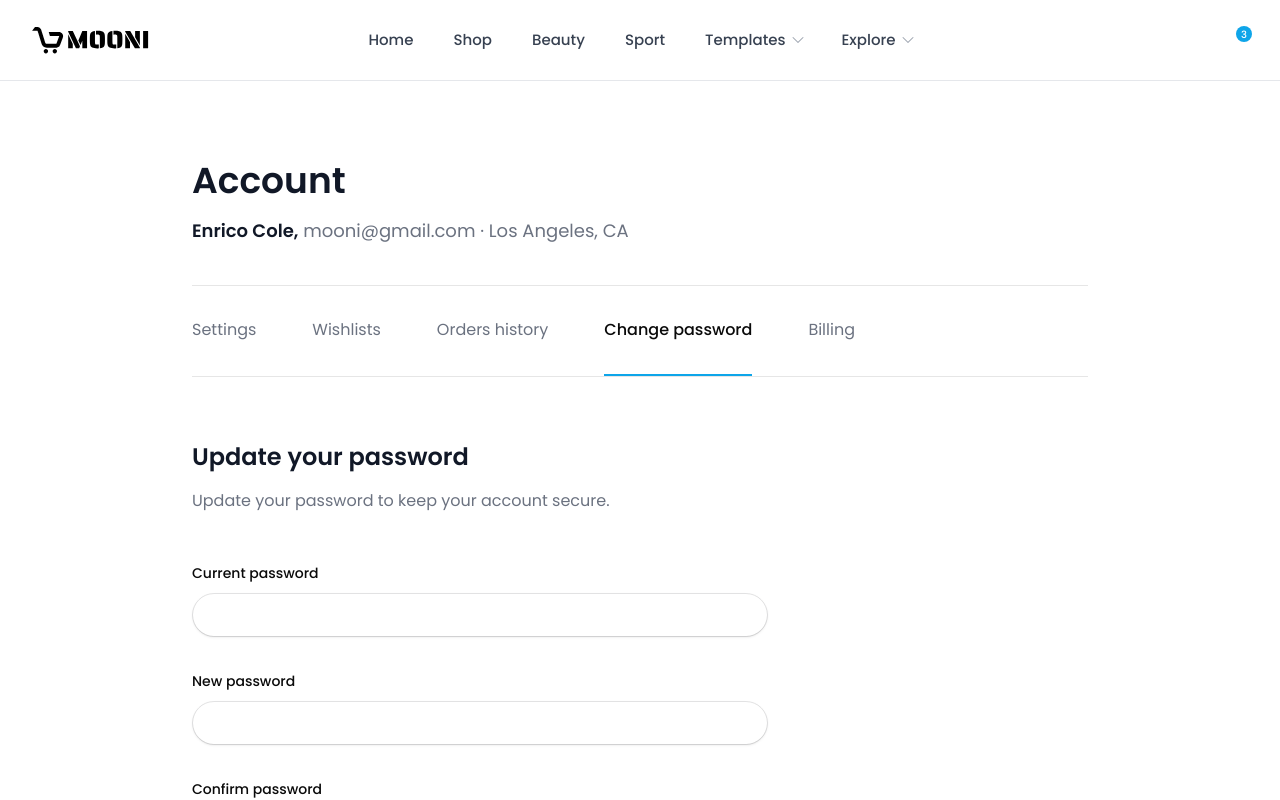
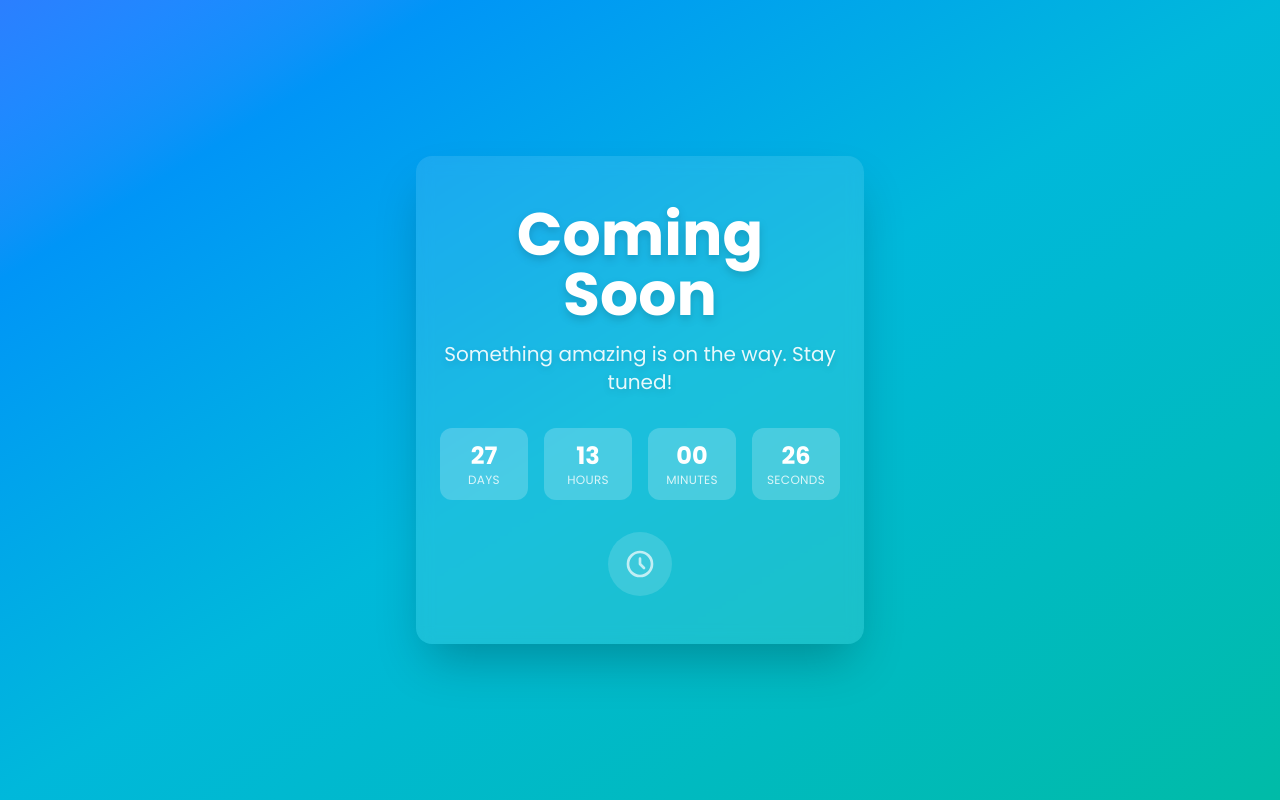
Before and after one commit to Anindoroyapu/4001-nx-mooni, a Next.js app: page /account-password in a window 1280 px wide. Shown: the top 800 px of the page. Built offline with nearby package versions, Linux system fonts and the light colour scheme; some icons are missing.

Commit message:
Implement countdown timer in RootLayout and refactor useCountDownTime hook for target date calculation

```diff
--- a/src/app/layout.tsx
+++ b/src/app/layout.tsx
@@ -1,8 +1,11 @@
+'use client'
 import Aside from '@/components/aside'
 import '@/styles/tailwind.css'
 import { Metadata } from 'next'
 import { Poppins } from 'next/font/google'
 import GlobalClient from './GlobalClient'
+import useCountDownTime from '@/hooks/useCountDownTime'
+import { useEffect, useState } from 'react'
 
 const poppins = Poppins({
   subsets: ['latin'],
@@ -10,22 +13,101 @@ const poppins = Poppins({
   weight: ['300', '400', '500', '600', '700'],
 })
 
-export const metadata: Metadata = {
-  title: {
-    template: '%s - Mooni',
-    default: 'Mooni',
-  },
-  description:
-    'Mooni is a modern and elegant template for Next.js, Tailwind CSS, and TypeScript. It is designed to be simple and easy to use, with a focus on performance and accessibility.',
-  keywords: ['Next.js', 'Tailwind CSS', 'TypeScript', 'Mooni', 'Headless UI', 'Fashion', 'E-commerce'],
-}
+// export const metadata: Metadata = {
+//   title: {
+//     template: '%s - Mooni',
+//     default: 'Mooni',
+//   },
+//   description:
+//     'Mooni is a modern and elegant template for Next.js, Tailwind CSS, and TypeScript. It is designed to be simple and easy to use, with a focus on performance and accessibility.',
+//   keywords: ['Next.js', 'Tailwind CSS', 'TypeScript', 'Mooni', 'Headless UI', 'Fashion', 'E-commerce'],
+// }
 
 export default function RootLayout({ children }: { children: React.ReactNode }) {
+  const targetDate = new Date("2026-01-15T00:00:00").getTime();
+
+  const calculateTimeLeft = () => {
+    const now = new Date().getTime();
+    const difference = targetDate - now;
+    if (difference <= 0) {
+      return null;
+    }
+
+    return {
+      days: Math.floor(difference / (1000 * 60 * 60 * 24)),
+      hours: Math.floor((difference / (1000 * 60 * 60)) % 24),
+      minutes: Math.floor((difference / (1000 * 60)) % 60),
+      seconds: Math.floor((difference / 1000) % 60),
+    };
+  };
+
+  const [timeLeft, setTimeLeft] = useState(calculateTimeLeft());
+
+  useEffect(() => {
+    const timer = setInterval(() => {
+      setTimeLeft(calculateTimeLeft());
+    }, 1000);
+
+    return () => clearInterval(timer);
+  }, []);
   return (
     <html lang="en" className={poppins.className}>
       <body className="bg-white text-neutral-900 dark:bg-neutral-900 dark:text-neutral-200">
         <Aside.Provider>
-          {children}
+          {/* {children} */}
+         <div className="min-h-screen flex items-center justify-center bg-gradient-to-br
+from-blue-500 via-cyan-500 to-teal-500
+dark:from-blue-900 dark:via-cyan-900 dark:to-teal-900">
+      <div className="text-center px-6 py-12 bg-white/10 backdrop-blur-sm rounded-2xl shadow-2xl max-w-md mx-auto">
+        <h1 className="text-4xl md:text-6xl font-bold text-white mb-4 drop-shadow-lg">
+          Coming Soon
+        </h1>
+
+        <p className="text-lg md:text-xl text-white/90 mb-8 drop-shadow-md">
+          Something amazing is on the way. Stay tuned!
+        </p>
+
+        {timeLeft ? (
+          <div className="grid grid-cols-4 gap-4 text-white mb-8">
+            {Object.entries(timeLeft).map(([label, value]) => (
+              <div
+                key={label}
+                className="bg-white/20 rounded-xl py-3 px-2"
+              >
+                <div className="text-2xl font-bold">
+                  {String(value).padStart(2, "0")}
+                </div>
+                <div className="text-xs uppercase tracking-wide opacity-80">
+                  {label}
+                </div>
+              </div>
+            ))}
+          </div>
+        ) : (
+          <p className="text-white text-xl font-semibold">
+            🚀 We are live now!
+          </p>
+        )}
+
+        <div className="animate-pulse">
+          <div className="w-16 h-16 bg-white/20 rounded-full mx-auto flex items-center justify-center">
+            <svg
+              className="w-8 h-8 text-white"
+              fill="none"
+              stroke="currentColor"
+              viewBox="0 0 24 24"
+            >
+              <path
+                strokeLinecap="round"
+                strokeLinejoin="round"
+                strokeWidth={2}
+                d="M12 8v4l3 3m6-3a9 9 0 11-18 0 9 9 0 0118 0z"
+              />
+            </svg>
+          </div>
+        </div>
+      </div>
+    </div>
 
           {/* Client component: Toaster, ... */}
           <GlobalClient />
--- a/src/hooks/useCountDownTime.ts
+++ b/src/hooks/useCountDownTime.ts
@@ -2,8 +2,12 @@ import { useState, useEffect } from "react";
 
 const calculateTimeLeft = () => {
   let year = new Date().getFullYear();
-  let month = new Date().getMonth();
-  let difference = +new Date(`${month + 2}/10/${year}`) - +new Date();
+  let currentDate = new Date();
+  let targetDate = new Date(year, 0, 15); // January 15th of current year
+  if (currentDate > targetDate) {
+    targetDate = new Date(year + 1, 0, 15); // January 15th of next year
+  }
+  let difference = +targetDate - +currentDate;
 
   let timeLeft = {
     days: 0,
```
